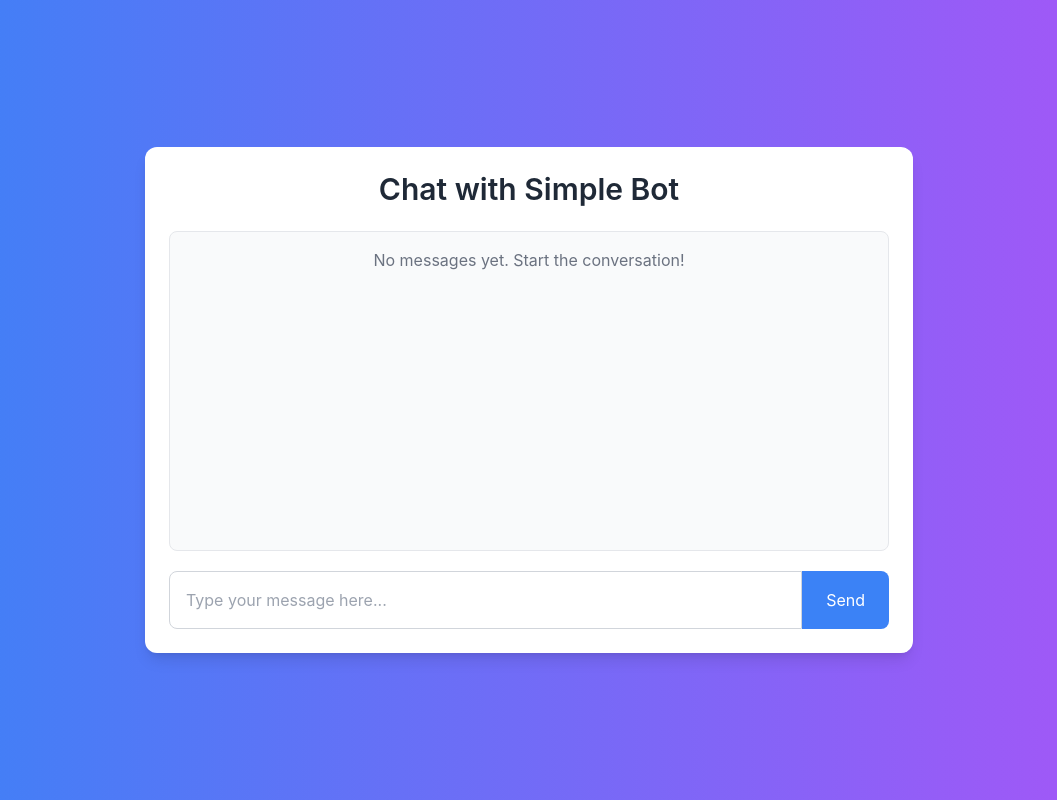
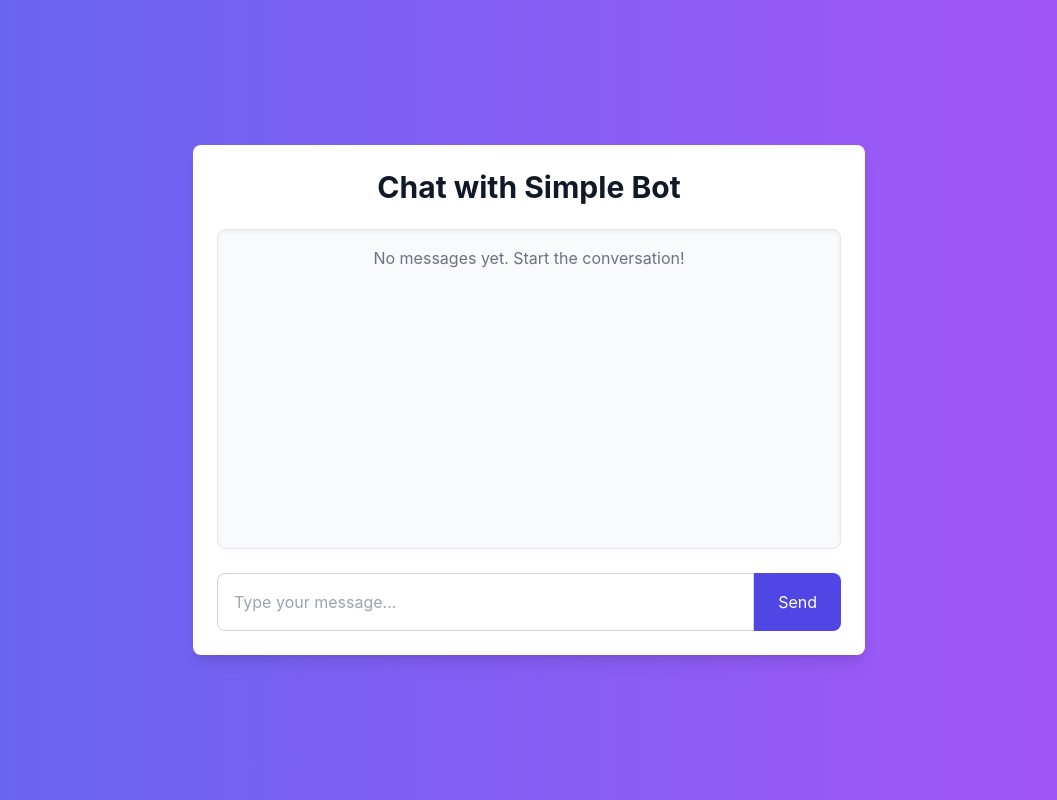
Before and after one commit to hunterschep/hai-course, a React (Create React App) app in the folder client/: page / in a window 1280 px wide. Shown: the whole page, without its empty margins (111-1168 px from the left). Built offline with nearby package versions, Linux system fonts and the light colour scheme.

Commit message:
ui updates

```diff
--- a/client/src/App.js
+++ b/client/src/App.js
@@ -49,43 +49,50 @@ function App() {
   }, [chatHistory]);
 
   return (
-    <div className="min-h-screen bg-gradient-to-r from-blue-500 to-purple-500 flex items-center justify-center p-4">
-      <div className="bg-white w-full max-w-3xl rounded-xl shadow-lg p-6">
-        <h1 className="text-3xl text-center font-semibold mb-6 text-gray-800">Chat with Simple Bot</h1>
-        <div className="overflow-y-auto h-80 mb-5 p-4 border border-gray-200 rounded-lg bg-gray-50">
+    <div className="min-h-screen bg-gradient-to-r from-indigo-500 to-purple-500 flex items-center justify-center p-4">
+      <div className="bg-white w-full max-w-2xl rounded-lg shadow-lg p-6 space-y-6">
+        <h1 className="text-3xl text-center font-bold text-gray-900">Chat with Simple Bot</h1>
+        <div className="overflow-y-auto h-80 mb-5 p-4 border border-gray-200 rounded-lg bg-gray-50 shadow-inner">
           {chatHistory.length === 0 ? (
             <p className="text-gray-500 text-center">No messages yet. Start the conversation!</p>
           ) : (
             chatHistory.map((chat, index) => (
               <div key={index} className={`flex ${chat.sender === 'user' ? 'justify-end' : 'justify-start'} mb-4`}>
-                <div className={`flex items-center ${chat.sender === 'user' ? 'bg-blue-500 text-white' : 'bg-gray-300 text-black'} rounded-xl p-4 max-w-xs shadow w-full break-words`}>
-                  <div className="mr-3 flex-shrink-0">
-                    <img
-                      src="/user.png"
-                      alt="User"
-                      className="w-10 h-10 rounded-full object-cover"
-                    />
-                  </div>
-                  <div className="text-base w-full break-words">
+                {chat.sender === 'bot' && (
+                  <img
+                    src="/user.png"
+                    alt="Bot"
+                    className="w-8 h-8 rounded-full object-cover mr-3"
+                  />
+                )}
+                <div className={`flex items-center ${chat.sender === 'user' ? 'bg-blue-600 text-white' : 'bg-gray-200 text-black'} rounded-lg p-3 max-w-fit shadow w-auto`}>
+                  <div className="text-base break-words">
                     {chat.message}
                   </div>
                 </div>
+                {chat.sender === 'user' && (
+                  <img
+                    src="/user.png"
+                    alt="User"
+                    className="w-8 h-8 rounded-full object-cover ml-3"
+                  />
+                )}
               </div>
             ))
           )}
           <div ref={chatEndRef} />
         </div>
-        <div className="flex mt-4">
+        <div className="flex">
           <input
             type="text"
-            placeholder="Type your message here..."
+            placeholder="Type your message..."
             value={message}
             onChange={handleMessage}
             onKeyPress={handleKeyPress}
-            className="flex-grow p-4 border border-gray-300 rounded-l-lg focus:outline-none focus:ring-2 focus:ring-blue-500"
+            className="flex-grow p-4 border border-gray-300 rounded-l-lg focus:outline-none focus:ring-2 focus:ring-indigo-500 transition duration-200"
           />
           <button
-            className="bg-blue-500 text-white px-6 py-4 rounded-r-lg hover:bg-blue-600 transition duration-200"
+            className="bg-indigo-600 text-white px-6 py-4 rounded-r-lg hover:bg-indigo-700 transition duration-200"
             onClick={sendMessage}
           >
             Send
```
